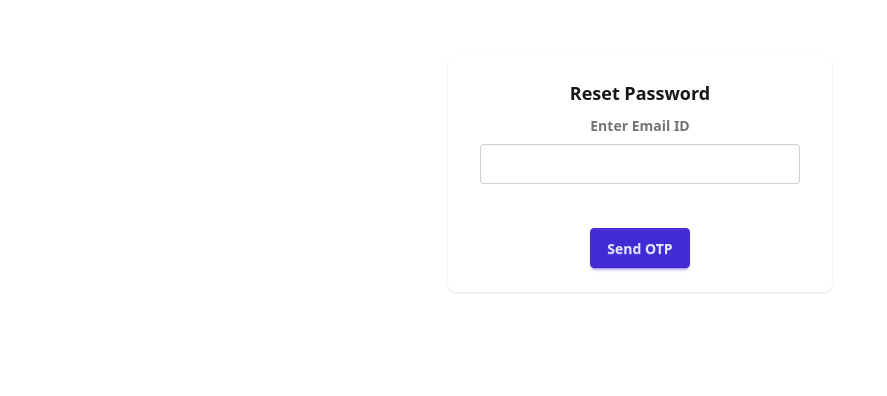
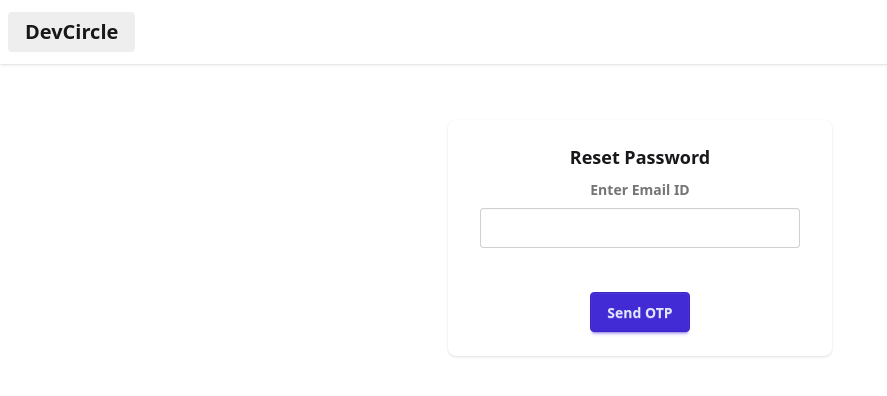
Before and after one commit to keshavks21/codeTinderUI, a React (Vite) app: page /passreset in a window 1280 px wide. Shown: the top 396 px of the page, without its empty margins (0-887 px from the left). Built offline with nearby package versions, Linux system fonts and the light colour scheme.

Commit message:
New features

```diff
--- a/src/components/ResetPassword.jsx
+++ b/src/components/ResetPassword.jsx
@@ -2,6 +2,7 @@ import axios from "axios";
 import { useState } from "react";
 import { BASE_URL } from "../utils/constants";
 import { useNavigate } from "react-router-dom";
+import Navbar from "./Navbar"
 
 const ResetPassword = () => {
 
@@ -51,6 +52,9 @@ const ResetPassword = () => {
     }
 
   return (
+    <>
+    <Navbar/>
+
     <div className="flex justify-center mt-14">
       <div className="card bg-base-100 w-96 shadow-sm">
         <div className="card-body items-center text-center">
@@ -103,6 +107,7 @@ const ResetPassword = () => {
         </div>
       </div>
     </div>
+    </>
   );
 };
 
```
